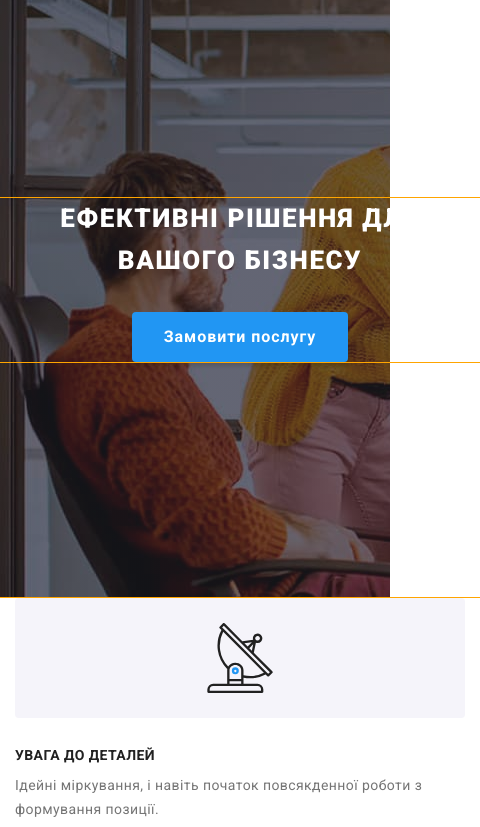
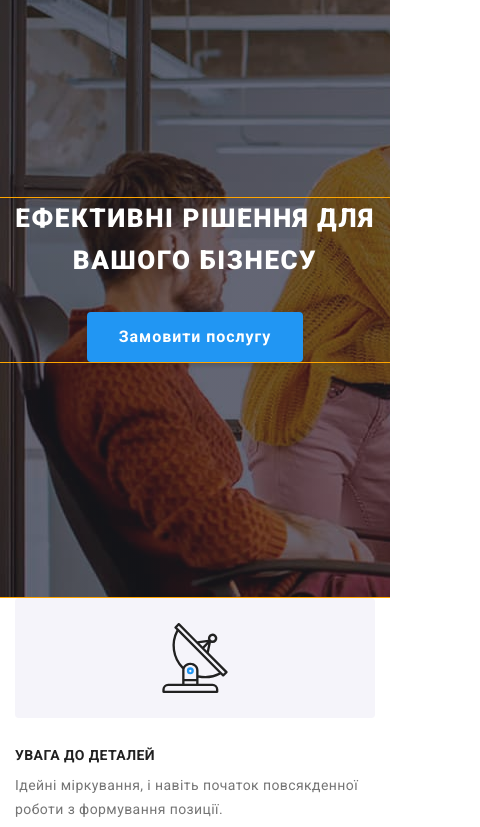
Before and after one commit to Gennadiy-Nikolaev/goit-markup-hw-08, a plain HTML site: page index.html in a window 390 px wide. Shown: the part 63-890 px from the top of the page, 480 px wide, since content can reach past the window. Drawn offline with nearby package versions, Linux system fonts and the light colour scheme; files that its build step writes are made by us from their sources.

Commit message:
Update _container.scss

```diff
--- a/sass/components/_container.scss
+++ b/sass/components/_container.scss
@@ -1,13 +1,14 @@
 /*markup*/
 .container {
-  margin-left: auto;
-  margin-right: auto;
+  //margin-left: auto;
+  //margin-right: auto;
   padding-left: 15px;
   padding-right: 15px;
   outline: 1px solid orange;
+  width: 100%;
 
   @media screen and (max-width: 767px) {
-    width: 480px;
+   max-width: 480px;
   }
 
   @media screen and (min-width: 768px) {
```
